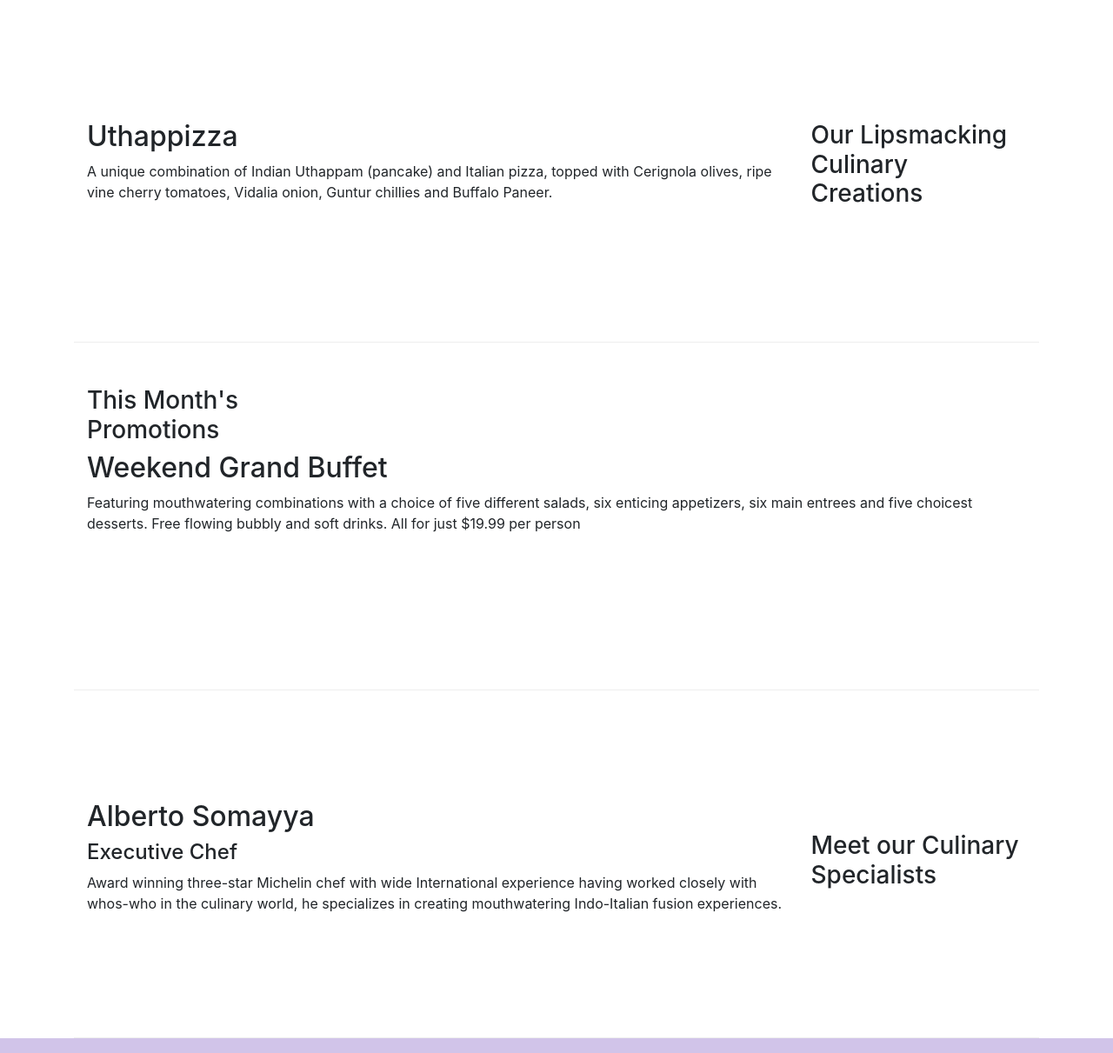
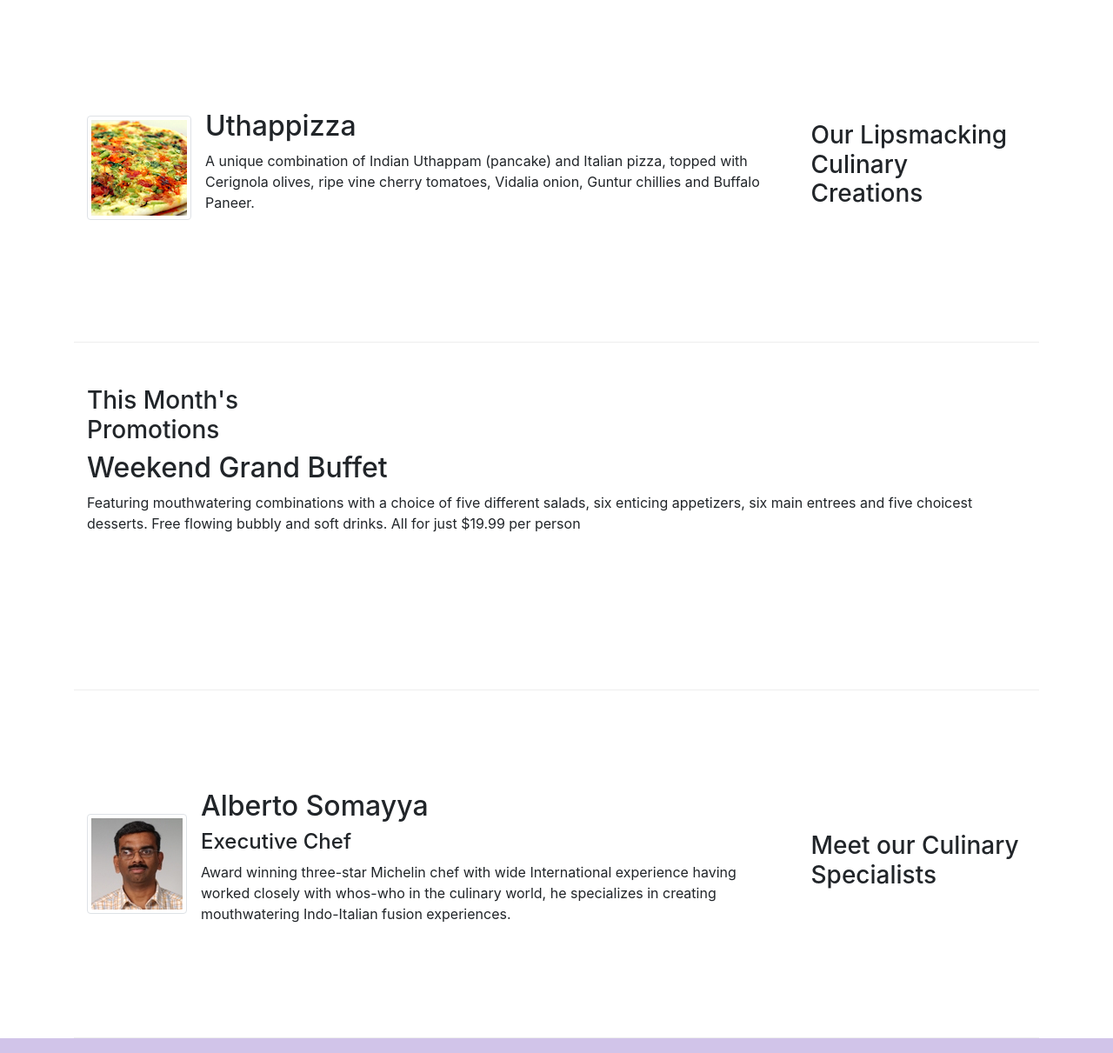
Before and after one commit to alanalgolden/Bootstrap4Learning, a website: page conFusion/index.html in a window 1280 px wide. Shown: the part 340-1551 px from the top of the page at 87% size. Drawn offline with nearby package versions, Linux system fonts and the light colour scheme.

Commit message:
Media and Images

```diff
--- a/conFusion/index.html
+++ b/conFusion/index.html
@@ -27,7 +27,7 @@
                 <span class="navbar-toggler-icon"></span>
             </button>
 
-            <a class="navbar-brand mr-auto" href="index.html">Ristorante Con Fusion</a>
+            <a class="navbar-brand mr-auto" href="index.html"><img src="img/logo.png" height="30" width="41"></a>
 
             <div class="collapse navbar-collapse" id="Navbar">
                 <ul class="navbar-nav mr-auto">
@@ -49,7 +49,8 @@
                     <div class="d-none d-sm-block"><p>We take inspiration from the World's best cuisines, and create a unique fusion experience. Our lipsmacking creations will tickle your culinary senses!</p></div>
                 </div>
                 <!-- col-12 will be for xs screens, it will be stacked below the top content. For other screen sizes, it will contain the left over columns for sm to xl -->
-                <div class="col-12 col-sm">
+                <div class="col-12 col-sm align-self-center">
+                    <img src="img/logo.png" class="img-fluid">
                 </div>
             </div>
         </div>
@@ -63,10 +64,15 @@
             </div>
             <!-- remaining content, xs = stacked below, sm = remaining 8, md-xl = remaining 9-->
             <div class="col col-sm order-sm-first col-md">
-                <h2>Uthappizza</h2>
-                <div class="d-none d-sm-block"><p>A unique combination of Indian Uthappam (pancake) and Italian pizza, topped with Cerignola olives, ripe vine cherry tomatoes, Vidalia onion, Guntur chillies and Buffalo Paneer.</p></div>
+                <div class="media">
+                    <img class="d-flex mr-3 img-thumbnail align-self-center"
+                        src="img/uthappizza.png" alt="uthappizza">
+                    <div class="media-body">
+                        <h2 class="mt-0">Uthappizza</h2>
+                        <p class="d-none d-sm-block">A unique combination of Indian Uthappam (pancake) and Italian pizza, topped with Cerignola olives, ripe vine cherry tomatoes, Vidalia onion, Guntur chillies and Buffalo Paneer.</p></div>
+                    </div>
+                </div>
             </div>
-        </div>
 
 
         <div class="ro row-content align-items-center">
@@ -83,10 +89,15 @@
             <div class="col-12 col-sm-4 order-sm-last col-md-3">
                 <h3>Meet our Culinary Specialists</h3>
             </div>
-            <div class="col col-sm order-sm-first col-md" >
-                <h2>Alberto Somayya</h2>
-                <h4>Executive Chef</h4>
-                <div class="d-none d-sm-block"><p>Award winning three-star Michelin chef with wide International experience having worked closely with whos-who in the culinary world, he specializes in creating mouthwatering Indo-Italian fusion experiences. </p></div>
+            <div class="col col-sm order-sm-first col-md">
+                    <div class="media">
+                        <img class="d-flex mr-3 img-thumbnail align-self-center" src="img/alberto.png" alt="alberto">
+                        <div class="media-body">
+                            <h2 class="mt-0">Alberto Somayya</h2>
+                            <h4>Executive Chef</h4>
+                            <p class="d-none d-sm-block">Award winning three-star Michelin chef with wide International experience having worked closely with whos-who in the culinary world, he specializes in creating mouthwatering Indo-Italian fusion experiences. </p>
+                    </div>
+                </div>
             </div>
         </div>
     </div>
```
Also changed, not shown: conFusion/aboutus.html (+3 -2 lines), conFusion/contactus.html (+3 -2 lines), conFusion/img/alberto.png (added), conFusion/img/buffet.png (added), conFusion/img/logo.png (added), conFusion/img/uthappizza.png (added), 1 other file.
